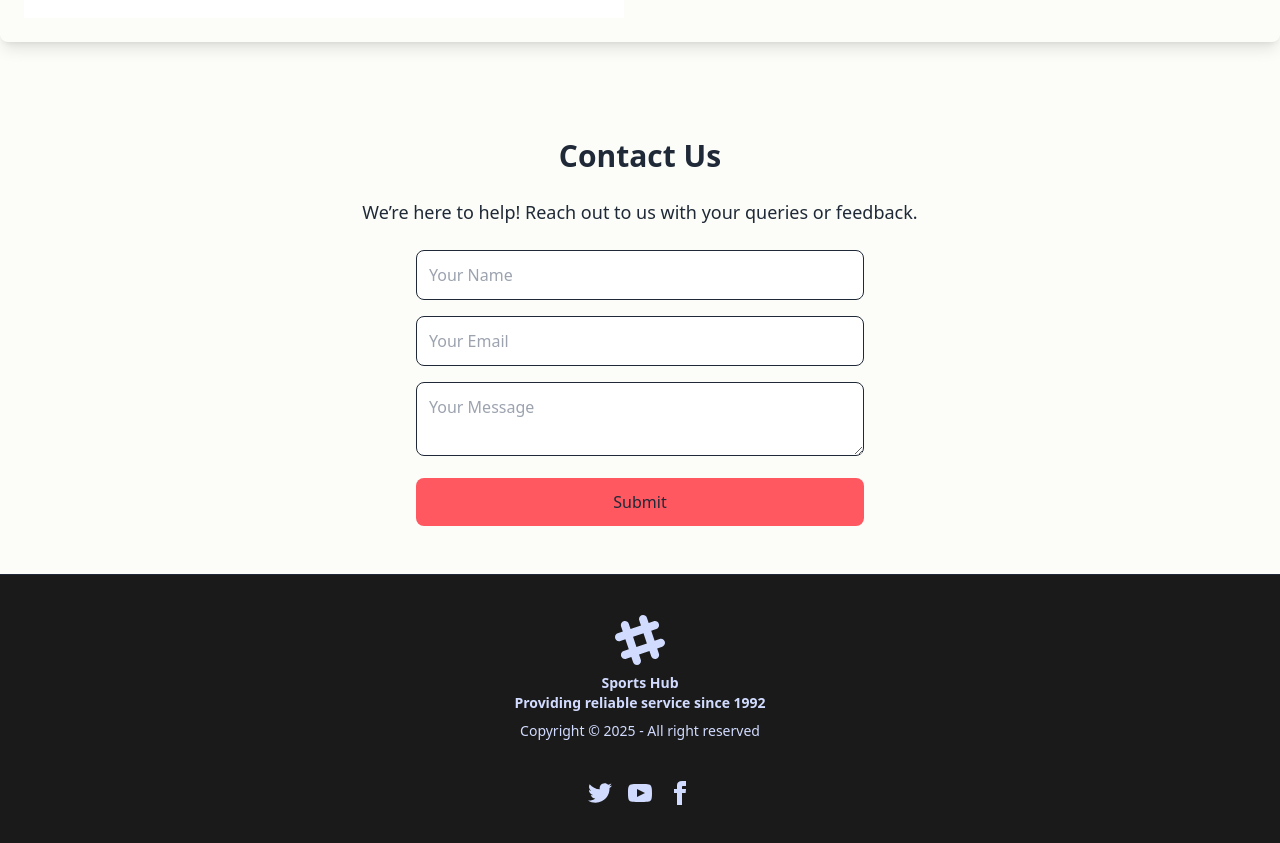
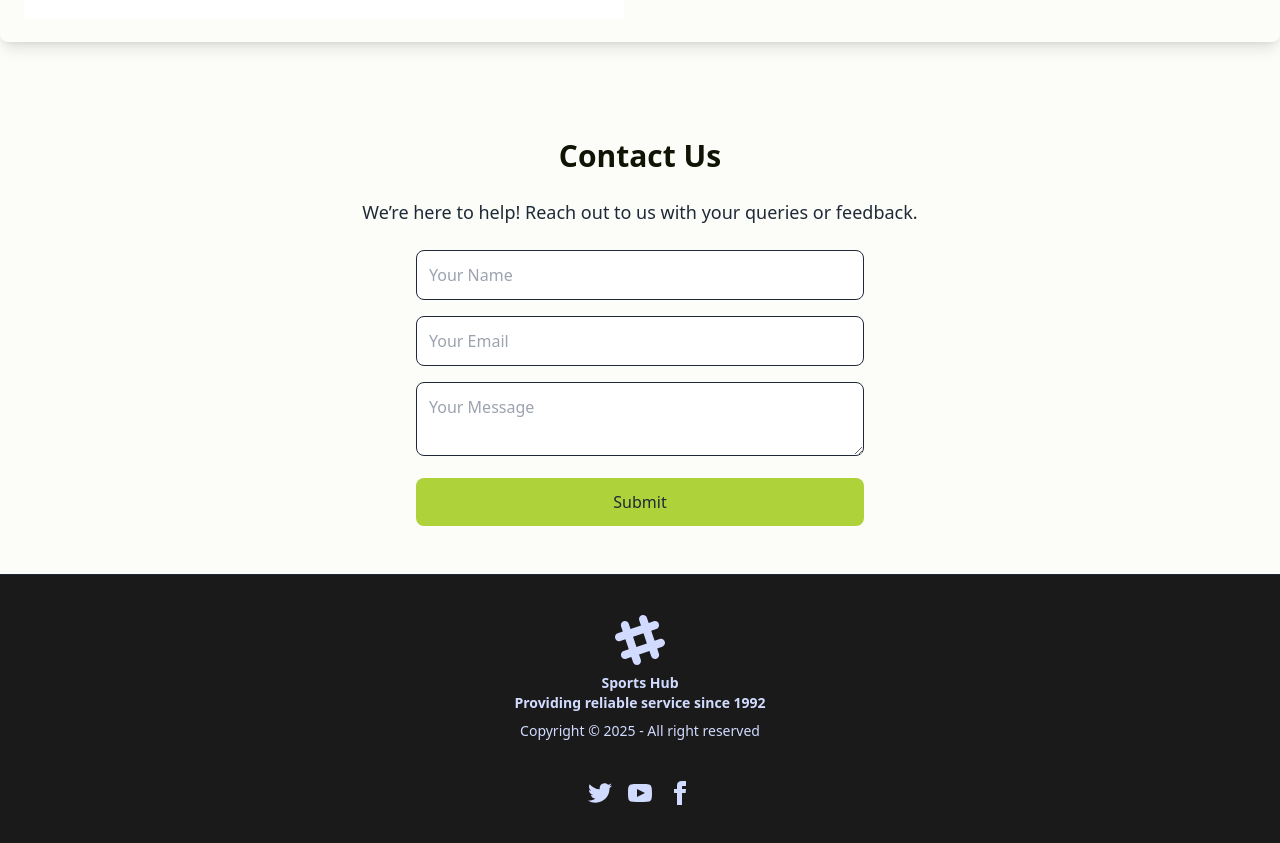
Before and after one commit to ahasan-ullah/Assignment-Ten-PH, a React (Vite) app: page / in a window 1280 px wide. Shown: the part 3160-4003 px from the top of the page. Built offline with nearby package versions, Linux system fonts and the light colour scheme; no server answers.

Commit message:
contact us section modified

```diff
--- a/src/componets/Contact.jsx
+++ b/src/componets/Contact.jsx
@@ -1,7 +1,7 @@
 const Contact= () => (
   <section id="contact" className="py-12 bg-gray-900 text-white border-b">
     <div className="container mx-auto text-center">
-      <h2 className="text-3xl font-bold mb-6">Contact Us</h2>
+      <h2 className="text-3xl font-bold mb-6 text-text">Contact Us</h2>
       <p className="text-lg mb-4">We’re here to help! Reach out to us with your queries or feedback.</p>
       <form className="mt-6 max-w-md mx-auto">
         <input
@@ -18,7 +18,7 @@ const Contact= () => (
           placeholder="Your Message"
           className="border rounded-lg p-3 w-full mb-4 bg-gray-800 text-white focus:outline-none focus:ring-2 focus:ring-blue-600"
         ></textarea>
-        <button className="w-full bg-error text-white py-3 rounded-lg hover:bg-blue-500 transition">
+        <button className="w-full bg-first text-white py-3 rounded-lg hover:bg-blue-500 transition">
           Submit
         </button>
       </form>
```
